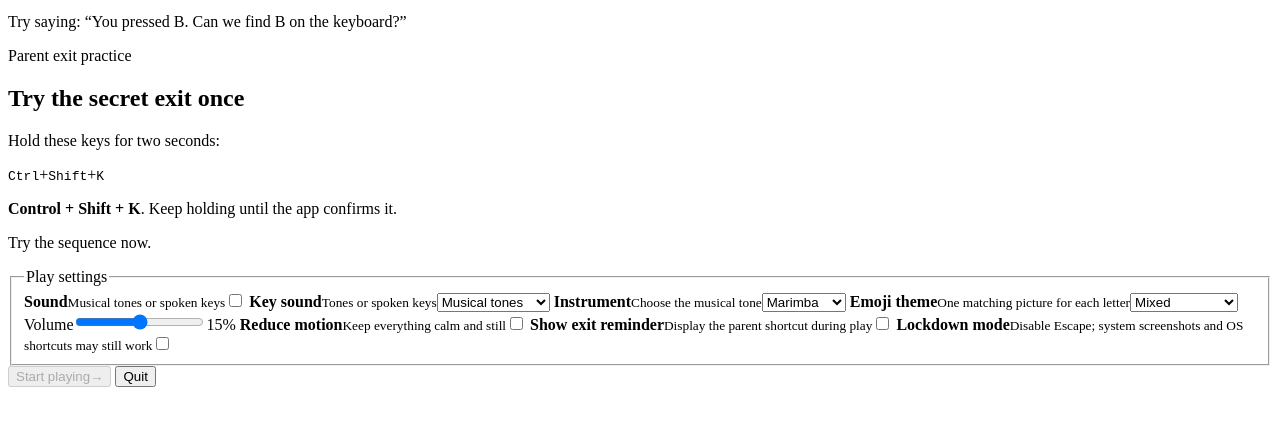
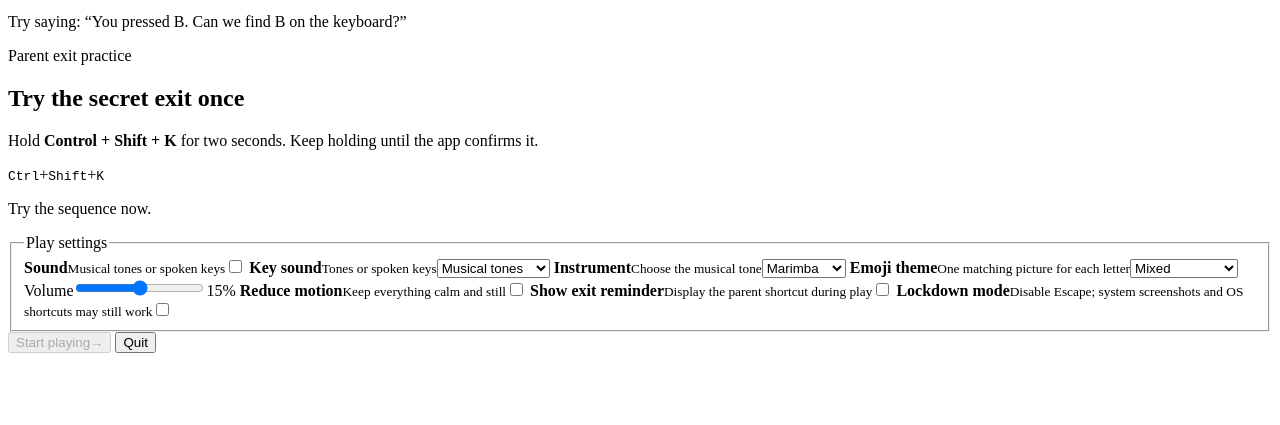
Before and after one commit to ssuffian/toddlerkeys, a website built with Vite: page src/renderer/index.html in a window 1280 px wide. Shown: the part 149-574 px from the top of the page. Built offline with nearby package versions, Linux system fonts and the light colour scheme.

Commit message:
fix: compact the setup practice panel

```diff
--- a/package.json
+++ b/package.json
@@ -1,7 +1,7 @@
 {
   "name": "toddlerkeys",
   "productName": "Toddler Keys",
-  "version": "0.1.8",
+  "version": "0.1.9",
   "description": "An offline keyboard play space for macOS and Linux",
   "main": ".vite/build/main.js",
   "private": true,
--- a/src/renderer/index.html
+++ b/src/renderer/index.html
@@ -25,11 +25,12 @@
           <div class="practice-card">
             <p class="step">Parent exit practice</p>
             <h2>Try the secret exit once</h2>
-            <p>Hold these keys for two seconds:</p>
-            <div class="key-chord" aria-label="Control plus Shift plus K">
-              <kbd>Ctrl</kbd><span>+</span><kbd>Shift</kbd><span>+</span><kbd>K</kbd>
+            <div class="practice-action">
+              <p>Hold <strong>Control + Shift + K</strong> for two seconds. Keep holding until the app confirms it.</p>
+              <div class="key-chord" aria-label="Control plus Shift plus K">
+                <kbd>Ctrl</kbd><span>+</span><kbd>Shift</kbd><span>+</span><kbd>K</kbd>
+              </div>
             </div>
-            <p><strong>Control + Shift + K</strong>. Keep holding until the app confirms it.</p>
             <div id="hold-meter" class="hold-meter" role="progressbar" aria-label="Exit key hold progress" aria-valuemin="0" aria-valuemax="100" aria-valuenow="0"><i></i></div>
             <p id="progress" class="practice-progress" role="status">Try the sequence now.</p>
           </div>
--- a/src/renderer/styles.css
+++ b/src/renderer/styles.css
@@ -24,11 +24,12 @@
 .browser-note { max-width: 420px; margin: 24px 0 0; padding: 13px 16px; border: 1px solid rgba(31, 110, 93, .18); border-radius: 14px; background: rgba(255, 253, 247, .68); color: #4f6868; font-size: 14px; line-height: 1.5; }
 .browser-note a { color: #1f6e5d; font-weight: 750; }
 .setup-panel { padding: clamp(22px, 3vw, 38px); border: 1px solid rgba(64, 73, 66, .09); border-radius: 30px; background: rgba(255, 253, 247, .91); box-shadow: 0 24px 70px rgba(80, 57, 32, .12); backdrop-filter: blur(12px); }
-.practice-card { padding-bottom: 25px; border-bottom: 1px solid #e6dfd3; }
-.step { margin: 0 0 6px; color: #bb694d; font-size: 12px; font-weight: 800; letter-spacing: .13em; text-transform: uppercase; }
-.practice-card h2 { margin: 0 0 15px; font-size: clamp(23px, 3vw, 30px); letter-spacing: -.025em; }
-.practice-card p { margin: 10px 0; color: #60706e; font-size: 15px; line-height: 1.45; }
-.key-chord { display: flex; align-items: center; gap: 7px; margin: 16px 0; }
+.practice-card { padding-bottom: 18px; border-bottom: 1px solid #e6dfd3; }
+.step { margin: 0 0 4px; color: #bb694d; font-size: 11px; font-weight: 800; letter-spacing: .13em; text-transform: uppercase; }
+.practice-card h2 { margin: 0 0 9px; font-size: clamp(21px, 2.5vw, 27px); letter-spacing: -.025em; }
+.practice-card p { margin: 0; color: #60706e; font-size: 14px; line-height: 1.4; }
+.practice-action { display: grid; grid-template-columns: minmax(150px, 1fr) auto; align-items: center; gap: 18px; }
+.key-chord { display: flex; align-items: center; gap: 5px; margin: 0; }
 .key-chord kbd { min-width: 43px; padding: 10px 11px 12px; border: 1px solid #d9d1c4; border-bottom-width: 4px; border-radius: 10px; background: #fff; box-shadow: 0 4px 9px rgba(49, 57, 51, .08); color: #294c4d; font: 700 19px inherit; text-align: center; }
 .key-chord span { color: #a49a8c; }
 .practice-progress { min-height: 24px; margin-bottom: 0 !important; color: #247460 !important; font-weight: 750; }
@@ -110,8 +111,6 @@
   .setup-panel { padding: 20px 26px; }
   .practice-card { padding-bottom: 13px; }
   .practice-card h2 { margin-bottom: 8px; font-size: 24px; }
-  .practice-card p { margin: 6px 0; font-size: 14px; }
-  .key-chord { margin: 9px 0; }
   .key-chord kbd { min-width: 38px; padding: 7px 9px 9px; font-size: 17px; }
   .hold-meter { margin: 9px 0 4px; }
   .preferences { margin-top: 10px; }
@@ -125,6 +124,7 @@
   .intro { margin-top: 15px; font-size: 17px; }
   .co-play { display: none; }
   .setup-panel { padding: 22px; }
+  .practice-action { grid-template-columns: 1fr; gap: 10px; }
   .key-history { gap: 4px; }
   .history-key { width: clamp(30px, 9vw, 42px); height: clamp(30px, 9vw, 42px); border-width: 2px; border-radius: 11px; font-size: clamp(17px, 5vw, 23px); }
 }
```
Also changed, not shown: 1 other file.
